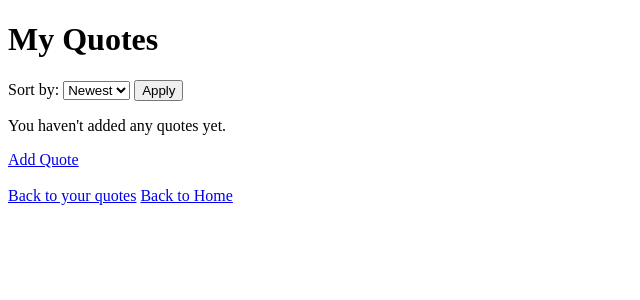
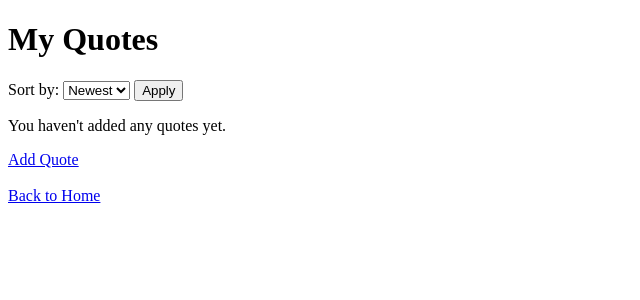
Before and after one commit to nasim-orion/cornered_wisdom, a Django app: page /my-quotes/ in a window 1280 px wide. Shown: the top 300 px of the page, without its empty margins (0-640 px from the left). Run offline with Django 4.2, Linux system fonts and the light colour scheme; the visitor is signed in with stand-in values (Sample User, id 1); data that the repository does not hold is empty.

Commit message:
Undo previous, redundant, link was preexisting

```diff
--- a/home/templates/home/my_quotes.html
+++ b/home/templates/home/my_quotes.html
@@ -52,7 +52,8 @@
 
     <br><br>
 
-    <a href="{% url 'home' %}">Back to your quotes</a>
+
+
     <a href="{% url 'home' %}">Back to Home</a>
 </body>
 </html>
```
